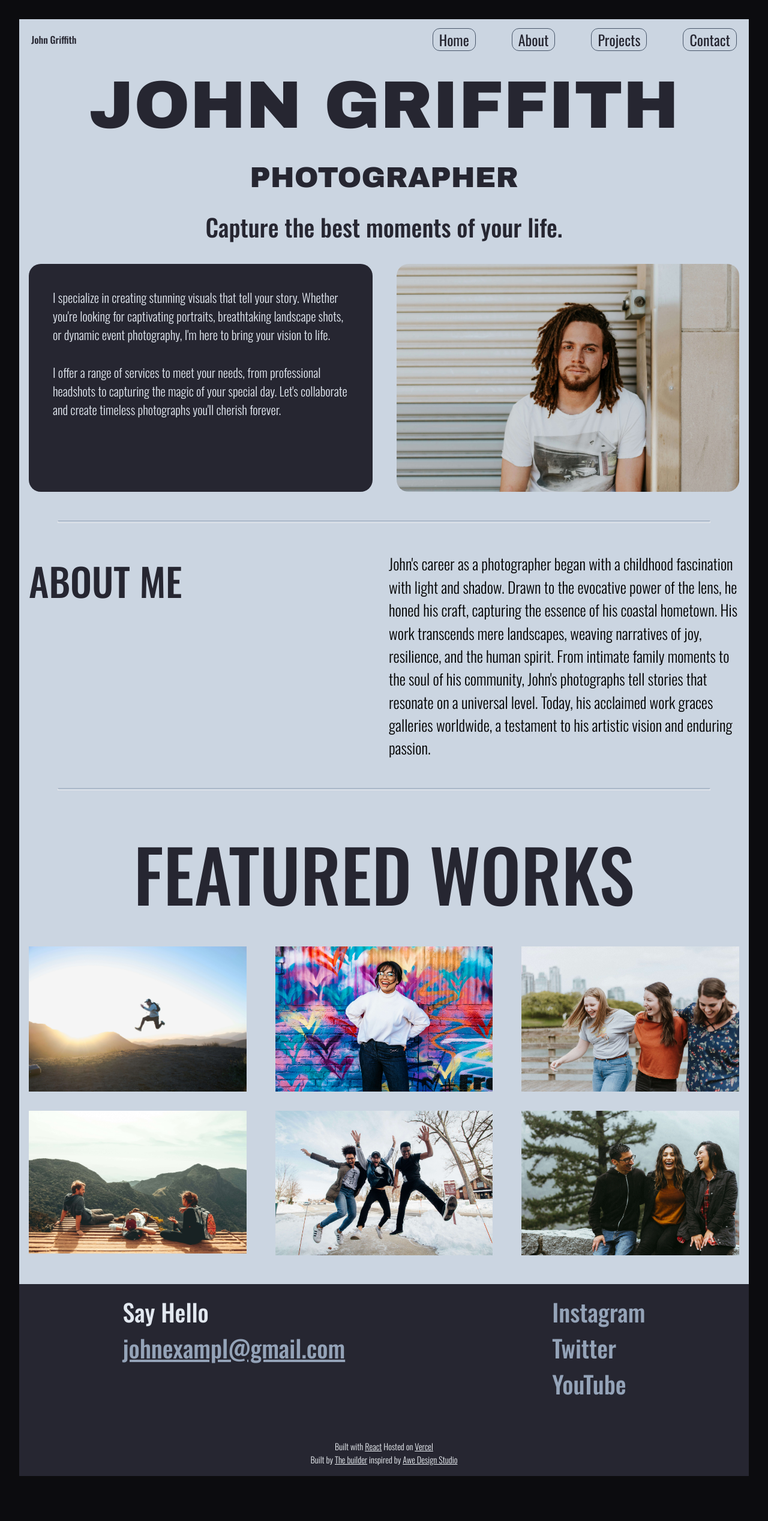
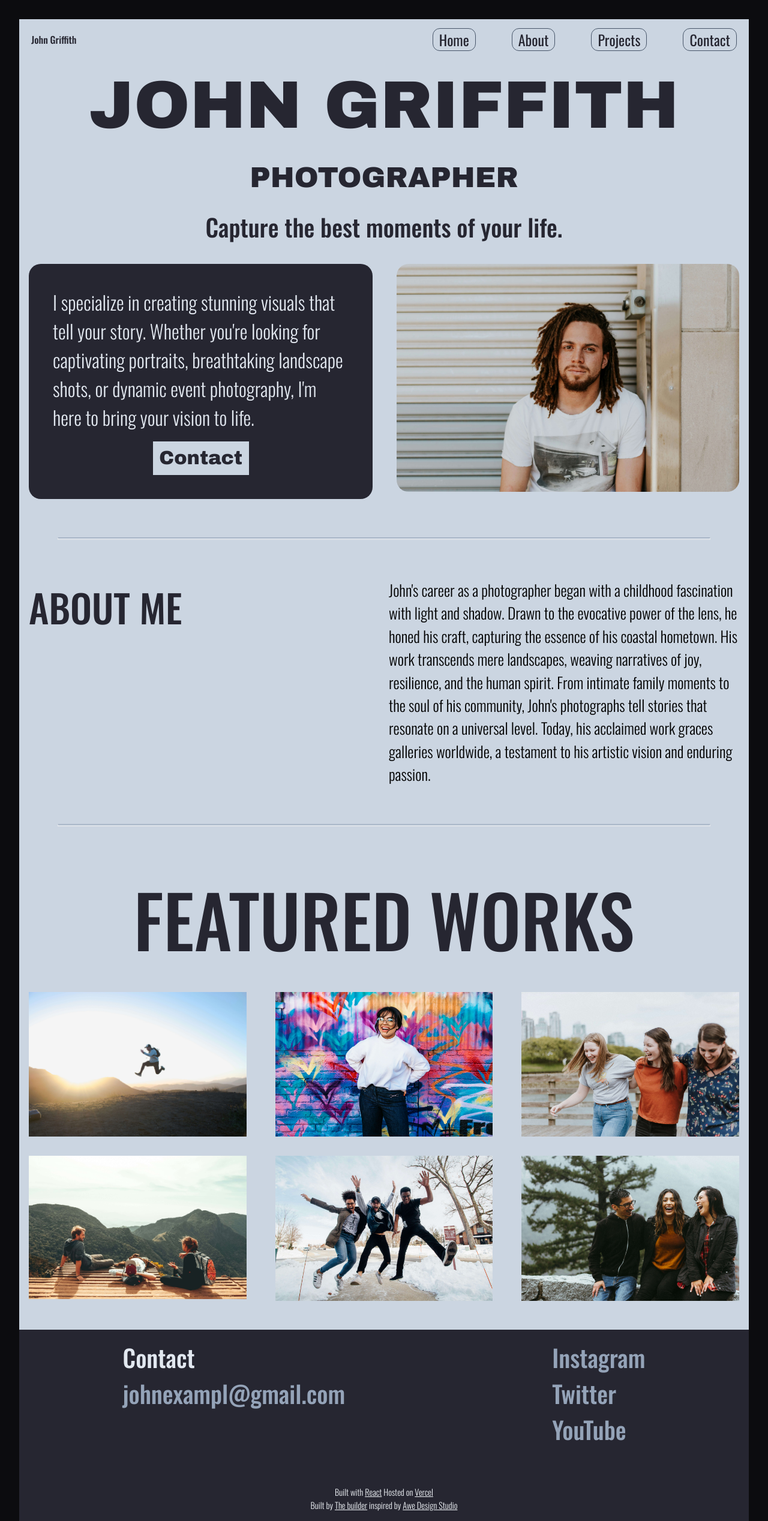
Before and after one commit to Thebuilderekes/give-a-thing, a React (Vite) app: page / in a window 1280 px wide. Shown: the whole page at 60% size. Before the commit the page ends 2461 px from the top, so only its background shows below. Built offline with nearby package versions, Linux system fonts and the light colour scheme.

Commit message:
feat: contact button to hero section

```diff
--- a/src/components/Shared/Divider/Divider.jsx
+++ b/src/components/Shared/Divider/Divider.jsx
@@ -2,7 +2,7 @@
 const Divider = () => {
   return (
     <div className="flex justify-center">
-        <div className="w-full flex h-1 border border-t-slate-400 my-[3rem] mx-[4rem]"></div>
+        <div className="w-full flex h-1 border border-t-slate-400 my-[3rem] md:my-[4rem] mx-[4rem]"></div>
     </div>
   )
 }
--- a/src/components/Shared/HeroContent/HeroContent.jsx
+++ b/src/components/Shared/HeroContent/HeroContent.jsx
@@ -13,7 +13,7 @@ const HeroContent = ({ title, job, description, content, heroImage }) => {
         {description}
       </h3>
       <div className="animate-slidein700 h-auto opacity-0 flex flex-col-reverse md:flex-row px-2 lg:px-4 gap-[2.5rem] mt-4">
-        <div className="bg-[#262631] text-[1.3rem] oswald-light w-auto lg:w-1/2 text-white p-[1.2rem] lg:p-[2.5rem] rounded-[20px]">
+        <div className="bg-[#262631] text-[1.5rem] md:text-[2rem] oswald-light w-auto lg:w-1/2 text-white p-[1.2rem] lg:p-[2.5rem] rounded-[20px]">
           {content}
         </div>
         <div className=" rounded-[20px] w-auto lg:w-1/2">{heroImage}</div>
--- a/src/pages/HomePage/HomePage.jsx
+++ b/src/pages/HomePage/HomePage.jsx
@@ -1,4 +1,5 @@
 import Navbar from '../../components/Shared/Header/Navbar';
+import { Link } from 'react-router-dom';
 import HeroContent from '../../components/Shared/HeroContent/HeroContent';
 import SectionContent from '../../components/Shared/SectionContent/SectionContent';
 import Gallery from '../../components/Gallery/Gallery';
@@ -64,16 +65,16 @@ const HomePage = () => {
             />
           }
           content={
+            <div className=" flex flex-col items-center">
             <p className="text-slate-200">
               I specialize in creating stunning visuals that tell your story.
               Whether you're looking for captivating portraits, breathtaking
               landscape shots, or dynamic event photography, I'm here to bring
-              your vision to life. <br/> <br/>
-             I offer a range of services to meet your needs, from
-              professional headshots to capturing the magic of your special day.{' '}
-              Let's collaborate and create timeless photographs you'll cherish
-              forever.
+              your vision to life.
             </p>
+
+          <Link to="/#contact"className="bg-slate-300 text-center p-1 w-40 mt-4 archivo-black-regular text-[#262631] hover:bg-slate-400 hover:text-[#232323]">Contact</Link>
+            </div>
           }
         />
         <Divider />
@@ -99,23 +100,24 @@ const HomePage = () => {
 
         <Footer
           email={
-            <div>
-              <p className="text-slate-200">Say Hello</p>
-              <p className="underline">johnexampl@gmail.com</p>
-            </div>
+            <dl>
+              <dt className="text-slate-200">Contact</dt>
+              <dd className="underddne">johnexampl@gmail.com</dd>
+            </dl>
           }
           socials={
-            <ul>
-              <li className="hover:text-slate-300">
+            <dl>
+              <dt className="hidden sr-only">Socials media links</dt>
+              <dd className="hover:text-slate-300">
                 <a href="#">Instagram</a>
-              </li>
-              <li className="hover:text-slate-300">
+              </dd>
+              <dd className="hover:text-slate-300">
                 <a href="#">Twitter</a>
-              </li>
-              <li className="hover:text-slate-300">
+              </dd>
+              <dd className="hover:text-slate-300">
                 <a href="#">YouTube</a>
-              </li>
-            </ul>
+              </dd>
+            </dl>
           }
           attributes={
             <div className="text-slate-100">
```
Also changed, not shown: public/icons8-camera-30.png (added).
